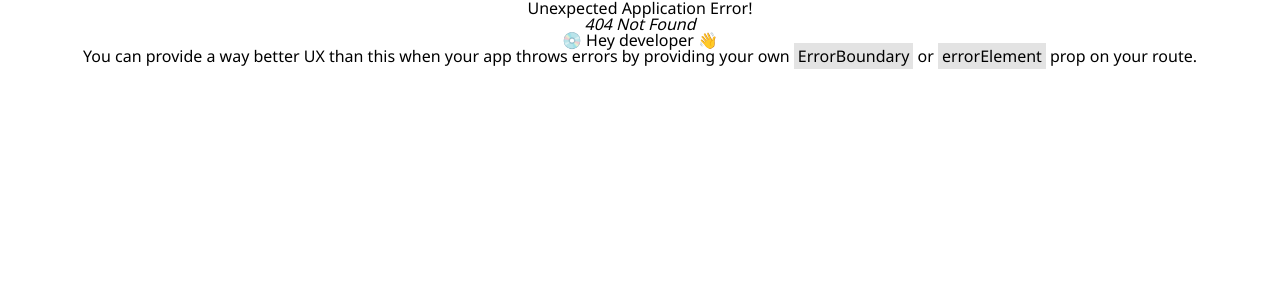
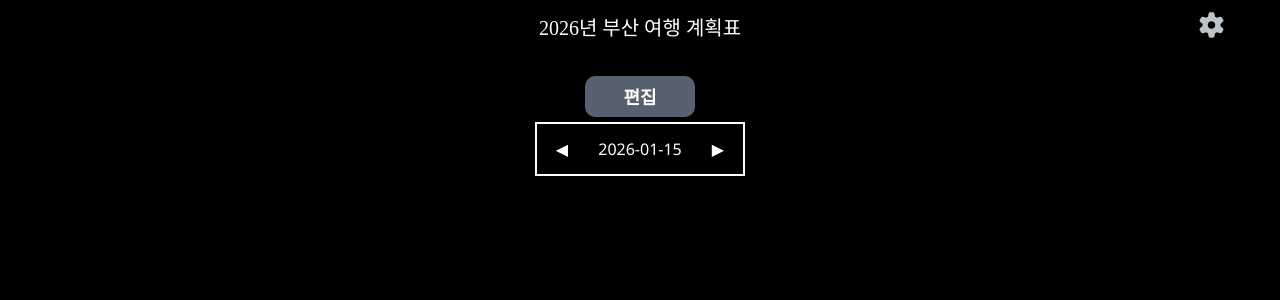
Before and after one commit to Rayched/busantravel-planner, a React (Create React App) app: page /busantravel-planner/photospots in a window 1280 px wide. Before the commit this address had no page. Shown: the top 300 px of the page. Built offline with nearby package versions, Linux system fonts and the light colour scheme; a web font is replaced by a local one.

Commit message:
20251227, '/photospots' page 초안 작성

```diff
--- a/package.json
+++ b/package.json
@@ -19,7 +19,8 @@
     "react-scripts": "5.0.1",
     "styled-components": "^6.1.19",
     "typescript": "^4.9.5",
-    "web-vitals": "^2.1.4"
+    "web-vitals": "^2.1.4",
+    "zustand": "^5.0.9"
   },
   "scripts": {
     "start": "react-scripts start",
--- /dev/null
+++ b/src/Photospots_data.ts
@@ -0,0 +1,25 @@
+//Photospot's data
+
+import { create } from "zustand";
+
+interface I_PhotospotStore {
+    testvalue: string[];
+    setValue: (newValue: string) => void;
+};
+
+interface I_ShowNestedStore {
+    ShowNested: boolean;
+    setShowNested: (value: boolean) => void;
+};
+
+export const PhotospotStore = create<I_PhotospotStore>((set) => ({
+    testvalue: [],
+    setValue: (newValue) => set((state) => ({
+        testvalue: [...state.testvalue, newValue]
+    }))
+}));
+
+export const ShowNestedStore = create<I_ShowNestedStore>((set) => ({
+    ShowNested: false,
+    setShowNested: (value) => set({ShowNested: value})
+}));
--- a/src/components/NavigationBar.tsx
+++ b/src/components/NavigationBar.tsx
@@ -73,6 +73,7 @@ const URLList: I_URLList[] = [
     {path: "/transport", name: "🚄 교통편"},
     {path: "/hotels", name: "🏠 숙소"},
     {path: "/dailyplans", name: "📆 상세 일정"},
+    {path: "/photospots", name: "📸 출사 포인트"}
 ];
 
 function NavigationBar(){
--- /dev/null
+++ b/src/routes/photospots/Photospots.tsx
@@ -0,0 +1,124 @@
+//출사 관련 정보 모아둔 page
+
+import { useState } from "react";
+import styled from "styled-components";
+import { useStore } from "zustand";
+import { PhotospotStore, ShowNestedStore } from "../../Photospots_data";
+import { Link, Outlet, useNavigate } from "react-router-dom";
+
+export const TravelDates = ["2026-01-15", "2026-01-16", "2026-01-17"];
+
+const Container = styled.div`
+    width: 90%;
+    height: 85%;
+    color: white;
+    background-color: black;
+    display: flex;
+    flex-direction: column;
+    align-items: center;
+`;
+
+const EditButtons = styled.div`
+    display: flex;
+    justify-content: center;
+    align-items: center;
+    background-color: ${(props) => props.theme.ItemActiveColor};
+    padding: 3px 5px;
+    width: 100px;
+    height: 35px;
+    border-radius: 10px;
+    font-weight: bold;
+    font-size: 18px;
+`;
+
+const DateCategoryBox = styled.div`
+    display: flex;
+    flex-direction: row;
+    align-items: center;
+    justify-content: space-between;
+    margin-top: 5px;
+    border: 2px solid white;
+
+    .NowDateBox {
+        width: 100px;
+        margin: 0px 3px;
+        font-weight: bold;
+        text-align: center;
+    };
+`;
+
+const DateChangeBtn = styled.div`
+    width: 50px;
+    height: 50px;
+    display: flex;
+    align-items: center;
+    justify-content: center;
+`;
+
+const NestedWrapper = styled.div`
+    display: flex;
+    justify-content: center;
+    width: 100dvw;
+    height: 100dvh;
+    position: fixed;
+    background-color: rgba(0, 0, 0, 0.8);
+`;
+
+export default function PhotospotsPage(){
+    const [DateIndex, setDateIndex] = useState(0);
+    const {testvalue, setValue} = useStore(PhotospotStore);
+    const {ShowNested, setShowNested} = useStore(ShowNestedStore);
+
+    const Navigate = useNavigate();
+
+    const prevIndex = () => {
+        if(DateIndex === 0){
+            setDateIndex(2);
+        } else {
+            setDateIndex((prev) => prev - 1);
+        }
+    };
+
+    const nextIndex = () => {
+        if(DateIndex === 2){
+            setDateIndex(0);
+        } else {
+            setDateIndex((prev) => prev + 1);
+        }
+    };
+
+    const DataAddTest = () => {
+        setShowNested(true);
+        Navigate("spotedit");
+    };
+
+    const RedirectSpotDetails = (idx: number) => {
+        setShowNested(true);
+        Navigate(`page${idx}`);
+    };
+
+    return (
+        <>
+            <Container>
+                <EditButtons onClick={DataAddTest}>편집</EditButtons>
+                <DateCategoryBox>
+                    <DateChangeBtn onClick={prevIndex}>◀</DateChangeBtn>
+                    <div className="NowDateBox">{TravelDates[DateIndex]}</div>
+                    <DateChangeBtn onClick={nextIndex}>▶</DateChangeBtn>
+                </DateCategoryBox>
+                <ul>
+                    {
+                        testvalue.map((data, idx) => {
+                            return (
+                                <li key={data} onClick={() => RedirectSpotDetails(idx)}>{data}</li>
+                            );
+                        })
+                    }
+                </ul>
+            </Container>
+            {
+                ShowNested ? <NestedWrapper><Outlet /></NestedWrapper> : null
+            }
+        </>
+    );
+};
--- /dev/null
+++ b/src/routes/photospots/SpotDetails.tsx
@@ -0,0 +1,31 @@
+import { useNavigate, useParams } from "react-router-dom";
+import styled from "styled-components";
+
+const Wrapper = styled.div`
+    display: flex;
+    justify-content: center;
+    align-items: center;
+    background-color: rgba(0, 0, 0, 0.8);
+    position: fixed;
+    width: 100dvw;
+    height: 100dvh;
+`;
+
+const Box = styled.div`
+    width: 100px;
+    height: 100px;
+    color: black;
+    background-color: white;
+    border-radius: 10px;
+`;
+
+export default function SpotDetails(){
+    const {spotId} = useParams();
+    const Navigate = useNavigate();
+
+    return (
+        <Wrapper onClick={() => Navigate("..")}>
+            <Box>{spotId}</Box>
+        </Wrapper>
+    );
+}
--- /dev/null
+++ b/src/routes/photospots/SpotEdit.tsx
@@ -0,0 +1,29 @@
+import { useNavigate } from "react-router-dom";
+import styled from "styled-components";
+import { TravelDates } from "./Photospots";
+import { useStore } from "zustand";
+import { ShowNestedStore } from "../../Photospots_data";
+
+const Box = styled.div`
+    width: 200px;
+    height: 300px;
+    border-radius: 10px;
+    background-color: white;
+`;
+
+export default function SpotEditPage(){
+    const Navigate = useNavigate();
+    const GetTravelDate = TravelDates;
+    const {setShowNested} = useStore(ShowNestedStore);
+
+    const Closed = () => {
+        setShowNested(false);
+        Navigate("..")
+    }
+
+    return (
+        <Box onClick={Closed}>
+
+        </Box>
+    );
+};
```
Also changed, not shown: src/App.tsx (+11 -0 lines), 1 other file (tests, documents, lock files or other folders).
